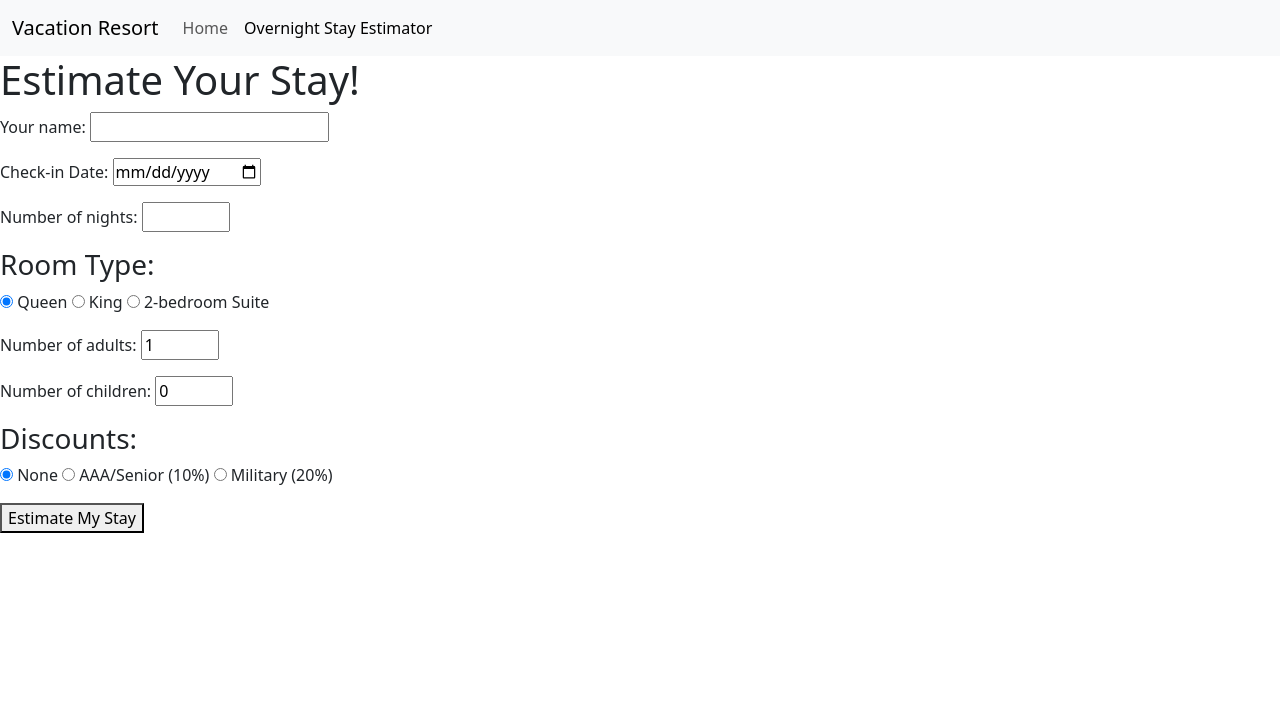
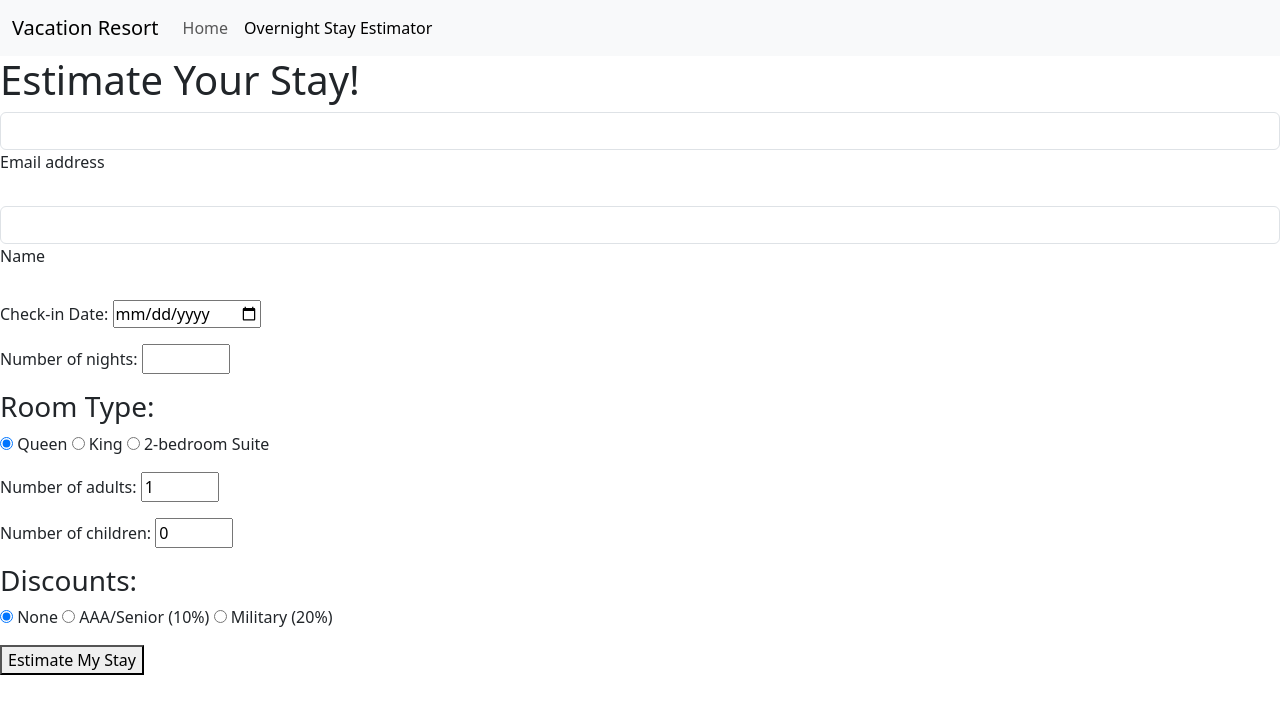
Before and after one commit to danny-h10/vacation_resort, a plain HTML site: page overnightStay.html in a window 1280 px wide. Drawn offline with nearby package versions, Linux system fonts and the light colour scheme.

Commit message:
cleaned up html

```diff
--- a/overnightStay.html
+++ b/overnightStay.html
@@ -34,9 +34,15 @@
 
         <form id="estimateStayForm">
           <div class="mb-3">
-            <label for="fullName">Your name: </label>
-            <input type="text" name="fullName" id="fullName" required>
-          </div>
+            <div data-mdb-input-init class="form-outline mb-4">
+              <input type="email" id="form1Example1" class="form-control" />
+              <label class="form-label" for="form1Example1">Email address</label>
+            </div>
+
+            <div data-mdb-input-init class="form-outline mb-4">
+              <input type="name" id="form1Example2" class="form-control" />
+              <label class="form-label" for="form1Example2">Name</label>
+            </div>
           <div class="mb-3">
             <label for="checkInDate">Check-in Date: </label>
             <input type="date" name="checkInDate" id="checkInDate" required>
```
Also changed, not shown: index.html (+3 -3 lines).
